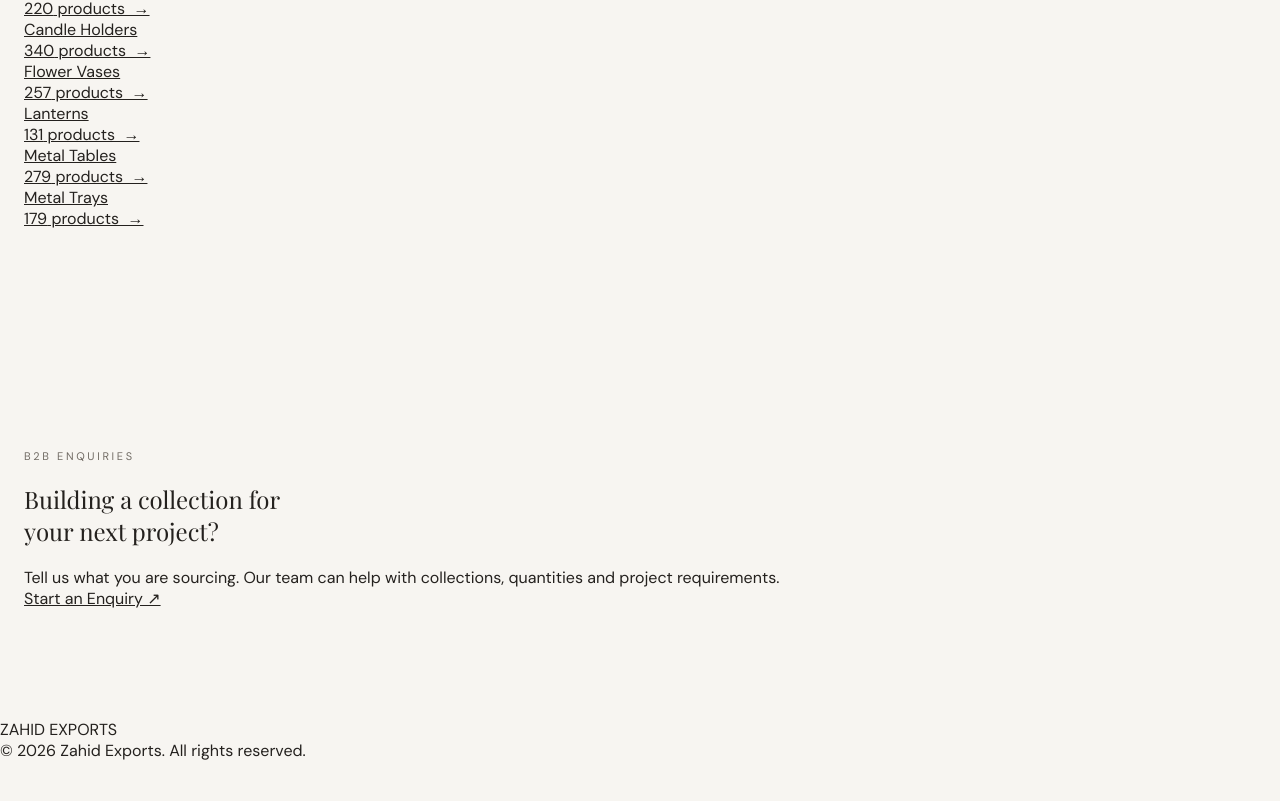
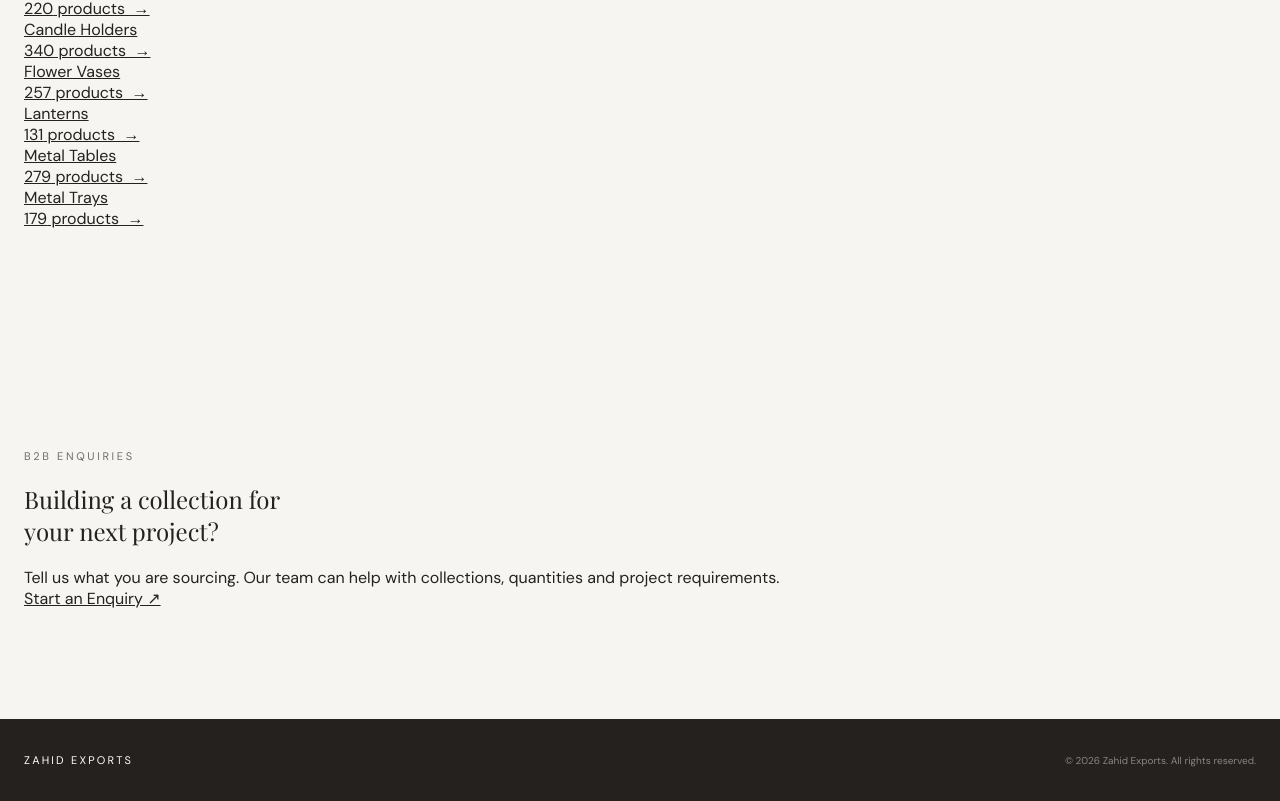
Before and after one commit to intasabulhq/zahidExport, a React (Vite) app in the folder zahid exports/: page / in a window 1280 px wide. Shown: the part 4820-5621 px from the top of the page. Before the commit the page ends 5581 px from the top, so only its background shows below. Built offline with nearby package versions, Linux system fonts and the light colour scheme.

Commit message:
style: refine premium footer

```diff
--- a/zahid exports/src/components/Footer.jsx
+++ b/zahid exports/src/components/Footer.jsx
@@ -1,12 +1,11 @@
 function Footer() {
   return (
-    <footer className="bg-stone-950 px-6 py-10 text-white lg:px-10">
-      <div className="mx-auto flex max-w-7xl flex-col gap-5 md:flex-row md:items-center md:justify-between">
-        <p className="text-sm tracking-[0.2em]">ZAHID EXPORTS</p>
-        <p className="text-xs text-stone-500">© {new Date().getFullYear()} Zahid Exports. All rights reserved.</p>
+    <footer style={{ background: '#24211e', color: 'white', padding: '34px 0' }}>
+      <div className="container" style={{ display: 'flex', justifyContent: 'space-between', gap: 24, alignItems: 'center' }}>
+        <p style={{ fontSize: 11, letterSpacing: '.2em' }}>ZAHID EXPORTS</p>
+        <p style={{ fontSize: 10, opacity: .45 }}>© {new Date().getFullYear()} Zahid Exports. All rights reserved.</p>
       </div>
     </footer>
   )
 }
-
 export default Footer
```
